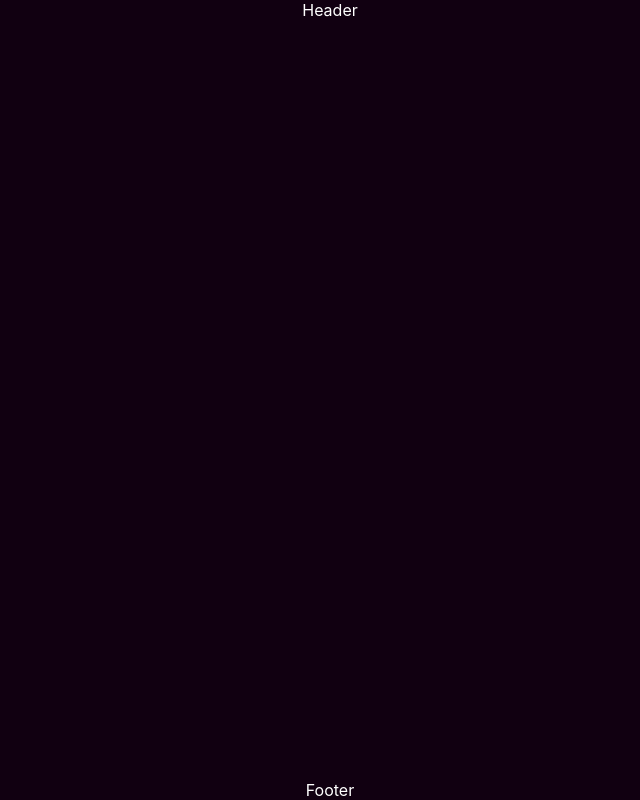
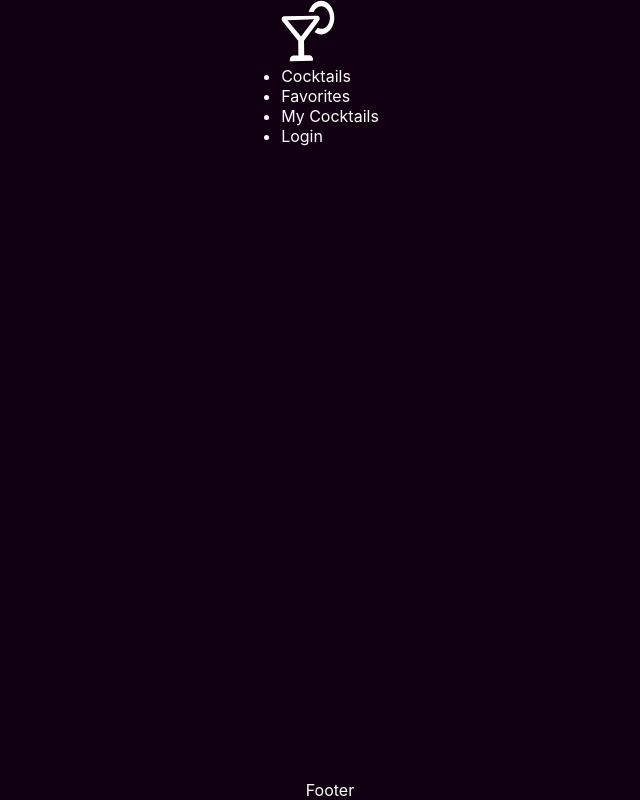
Before and after one commit to moisesrj97/the-shaker, a React (Create React App) app: page / in a window 1280 px wide. Shown: the whole page, without its empty margins (310-950 px from the left). Built offline with nearby package versions, Linux system fonts and the light colour scheme.

Commit message:
add navbar without styles

```diff
--- a/src/App.js
+++ b/src/App.js
@@ -1,14 +1,15 @@
-import logo from './logo.svg';
-import './App.scss';
-import { Route, Switch } from 'react-router';
+import logo from "./logo.svg";
+import "./App.scss";
+import { Route, Switch } from "react-router";
+import NavBar from "./components/navbar/NavBar";
 
 function App() {
   return (
-    <div className='App'>
-      <div>Header</div>
+    <div className="App">
+      <NavBar />
       <main>
         <Switch>
-          <Route exact path='/'></Route>
+          <Route exact path="/"></Route>
         </Switch>
       </main>
       <div>Footer</div>
--- /dev/null
+++ b/src/components/navbar/NavBar.js
@@ -0,0 +1,33 @@
+import React from "react";
+
+const NavBar = () => {
+  return (
+    <div className="navbar">
+      <nav className="navbar__nav">
+        <svg
+          width="54"
+          height="62"
+          viewBox="0 0 54 62"
+          fill="none"
+          xmlns="http://www.w3.org/2000/svg"
+          className="navbar__nav-logo"
+        >
+          <path
+            fill-rule="evenodd"
+            clip-rule="evenodd"
+            d="M23.2407 55.3098L28.3516 55.2296C30.3676 55.198 32.0351 57.2711 32.0757 59.8597C32.0838 60.3776 31.7637 60.8023 31.3603 60.8086L9.45662 61.1521C9.05323 61.1585 8.71992 60.7441 8.7118 60.2261C8.6712 57.6375 10.2728 55.5132 12.2889 55.4816L17.3998 55.4014L17.1696 40.7278L1.45942 21.197C0.0144572 19.4006 0.968705 16.276 2.97198 16.2446L36.4335 15.7198C38.4368 15.6884 39.4885 18.7815 38.1006 20.6224L23.0106 40.6362L23.2407 55.3098ZM27.7501 12.1052C29.4573 5.53801 34.1968 0.751773 39.9109 0.662156C47.1692 0.548321 53.1716 8.01082 53.3178 17.3304C53.4639 26.6499 47.6985 34.297 40.4402 34.4108C37.9386 34.45 35.6093 33.5395 33.5944 32.0122L36.7476 27.8298C37.8555 28.4501 39.0706 28.8061 40.352 28.786C45.1827 28.7103 49.0343 23.6027 48.937 17.3991C48.8397 11.1954 44.8298 6.21117 39.9991 6.28693C36.7711 6.33756 34.0123 8.66059 32.5452 12.03L27.7501 12.1052ZM6.46636 20.3606L20.0269 36.5975L33.206 19.2598L6.46636 20.3606Z"
+            fill="white"
+          />
+        </svg>
+        <ul>
+          <li calssName="navbar__nav-list">Cocktails</li>
+          <li calssName="navbar__nav-list">Favorites</li>
+          <li calssName="navbar__nav-list">My Cocktails</li>
+          <li calssName="navbar__nav-list">Login</li>
+        </ul>
+      </nav>
+    </div>
+  );
+};
+
+export default NavBar;
```
Also changed, not shown: src/components/navbar/NavBar.scss (added), 1 other file (tests, documents, lock files or other folders).
